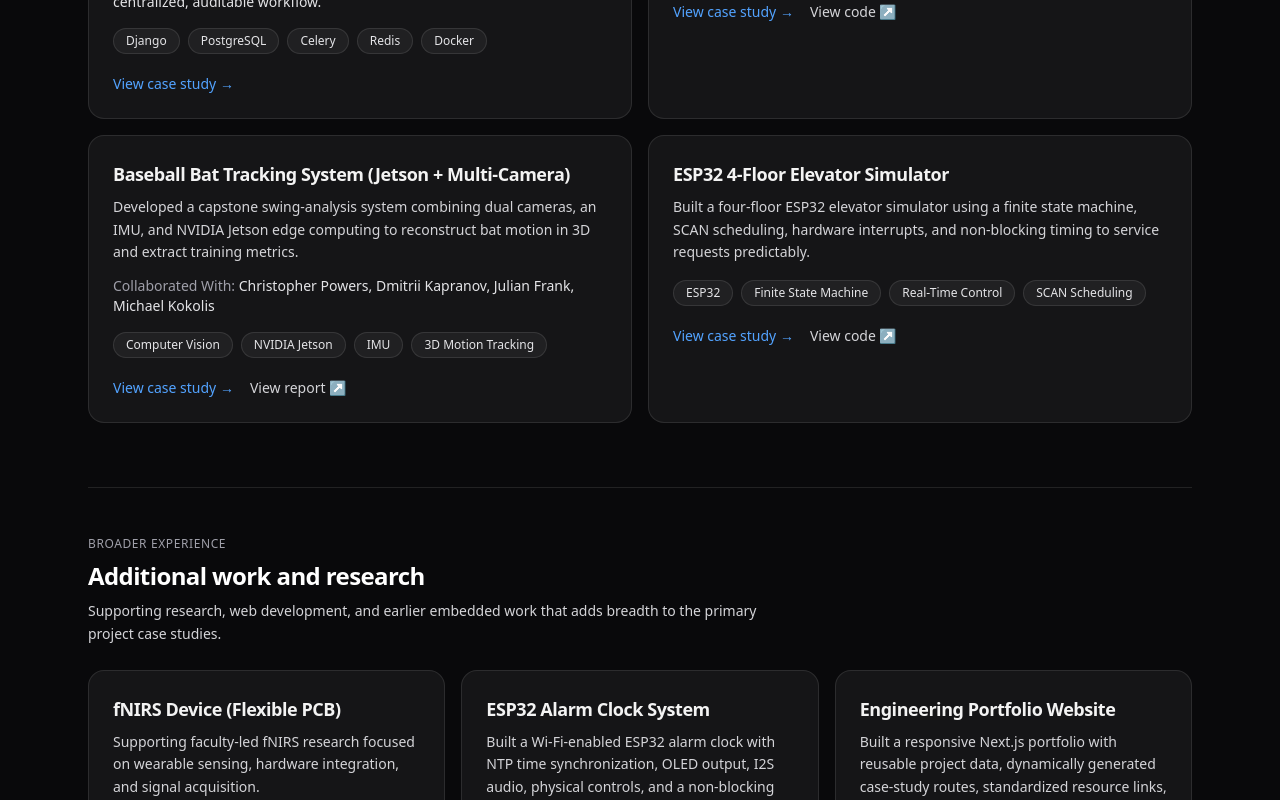
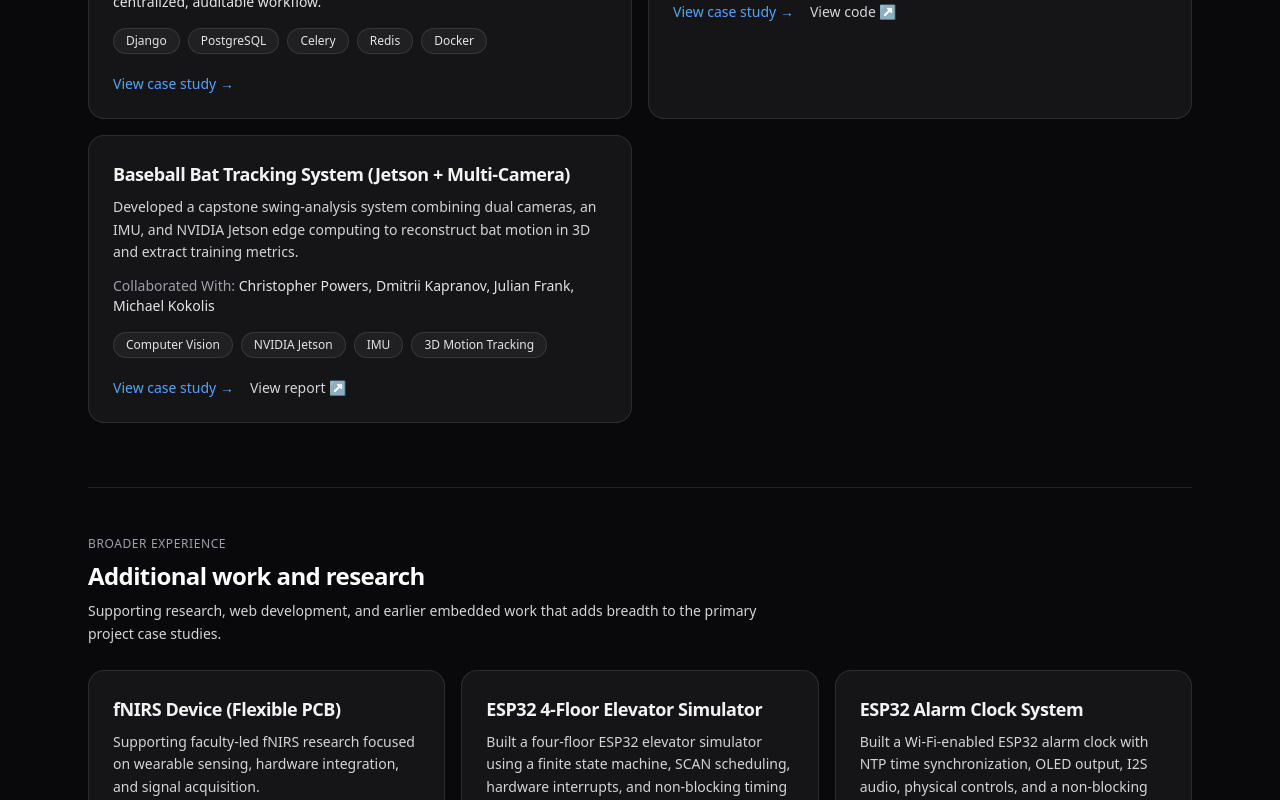
Before and after one commit to aprescod12/aprescod-portfolio-website, a Next.js app: page /projects in a window 1280 px wide. Shown: the part 1000-1800 px from the top of the page. Built offline with nearby package versions, Linux system fonts and the light colour scheme.

Commit message:
Promote job intelligence platform in portfolio

```diff
--- a/src/app/projects/page.tsx
+++ b/src/app/projects/page.tsx
@@ -8,9 +8,9 @@ import { getProjectLinkLabel, projects } from "@/lib/projects";
 
 const selectedProjectTitles = [
   "AFA Event Staffing & Shift Management Platform",
+  "Personal Job Intelligence & Application Tracking Platform",
   "Track & Field Training App",
   "Baseball Bat Tracking System (Jetson + Multi-Camera)",
-  "ESP32 4-Floor Elevator Simulator",
 ];
 
 export default function ProjectsPage() {
```
